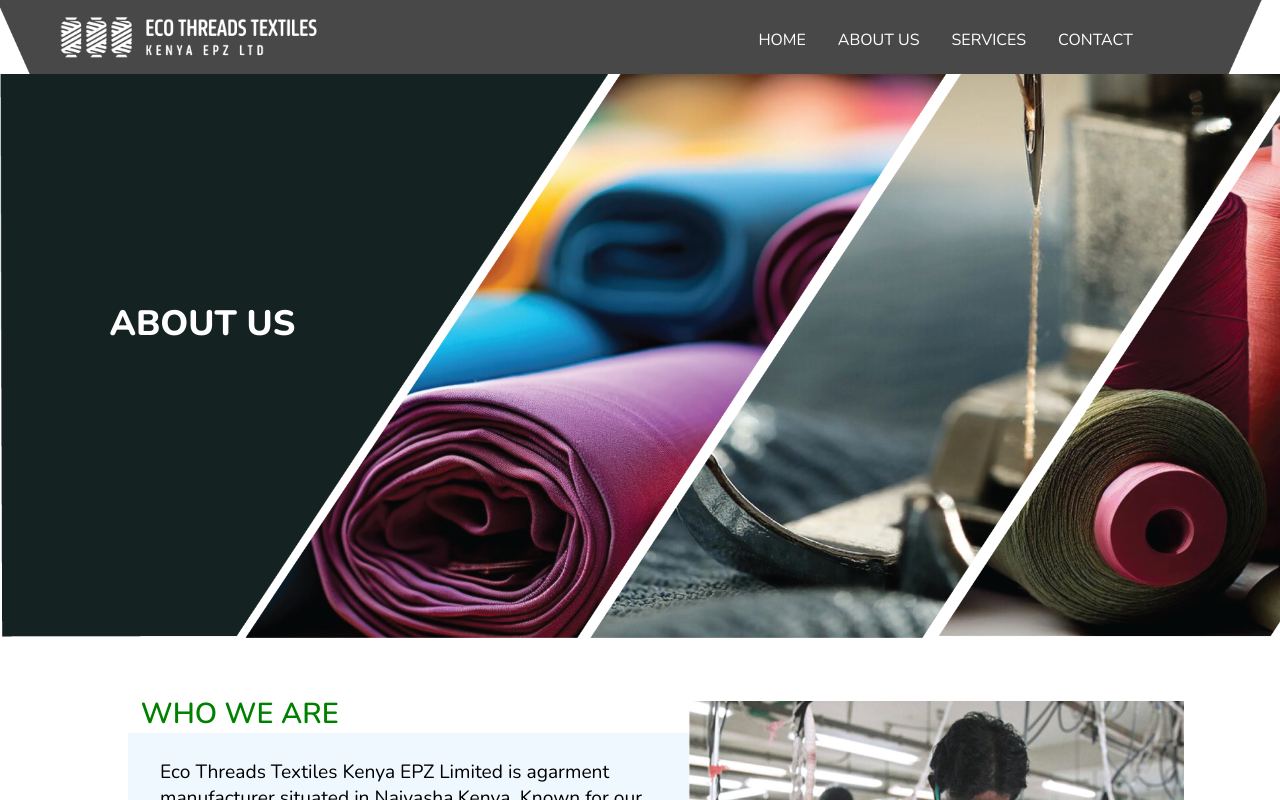
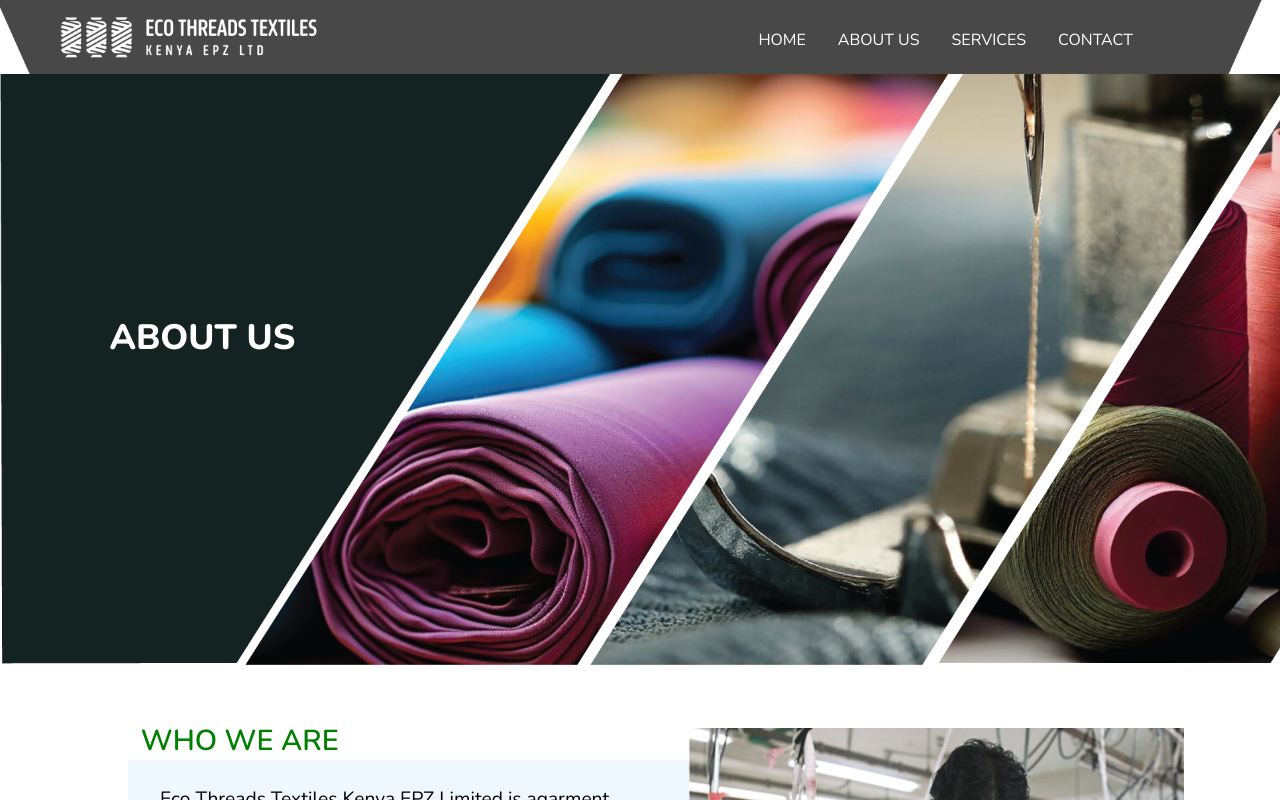
Before and after one commit to Reinhardt254/eco-ke, a Next.js app: page /about in a window 1280 px wide. Shown: the top 800 px of the page. Built offline with nearby package versions, Linux system fonts and the light colour scheme.

Commit message:
first commit

```diff
--- a/styles/about.css
+++ b/styles/about.css
@@ -8,7 +8,7 @@ body{
 
 .about-layout-image{
    width: 100%;
-   max-height: 80vh;
+   max-height: 100vh;
 }
 
 @media only screen and (min-width: 600px){
--- a/styles/contact.css
+++ b/styles/contact.css
@@ -4,7 +4,7 @@ body{
 
 .contact-layout-image{
   width: 100%;
-  max-height: 80vh;
+  max-height: 100vh;
 }
 
 @media only screen and (max-width: 600px){
--- a/styles/globals.css
+++ b/styles/globals.css
@@ -186,7 +186,7 @@ section{
 
 .home-page-image{
   width: 100vw;
-  max-height: 80vh;
+  max-height: 100vh;
   padding: 0%;
 }
 
--- a/styles/services.css
+++ b/styles/services.css
@@ -4,7 +4,7 @@ body{
 
 .services-page-image{
    width: 100%;
-   max-height: 90vh;
+   max-height: 100vh;
 }
 
 .services-layout{
```
